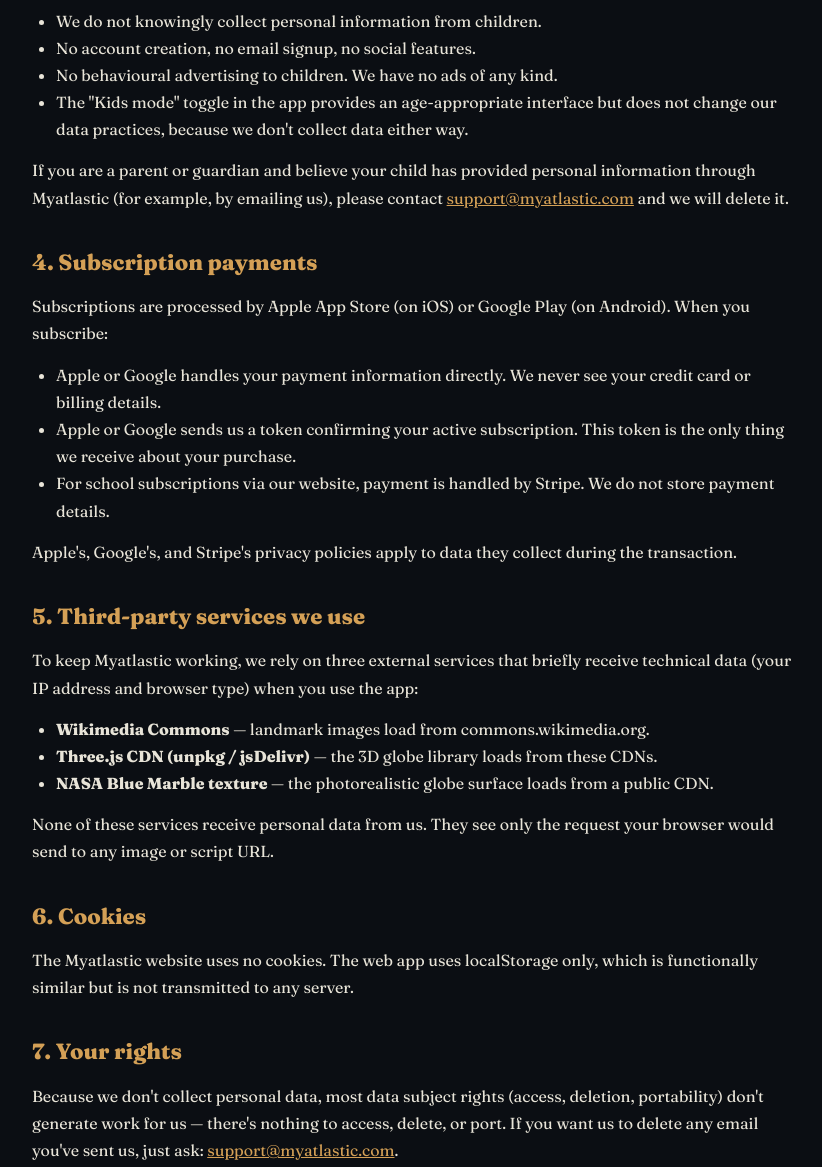
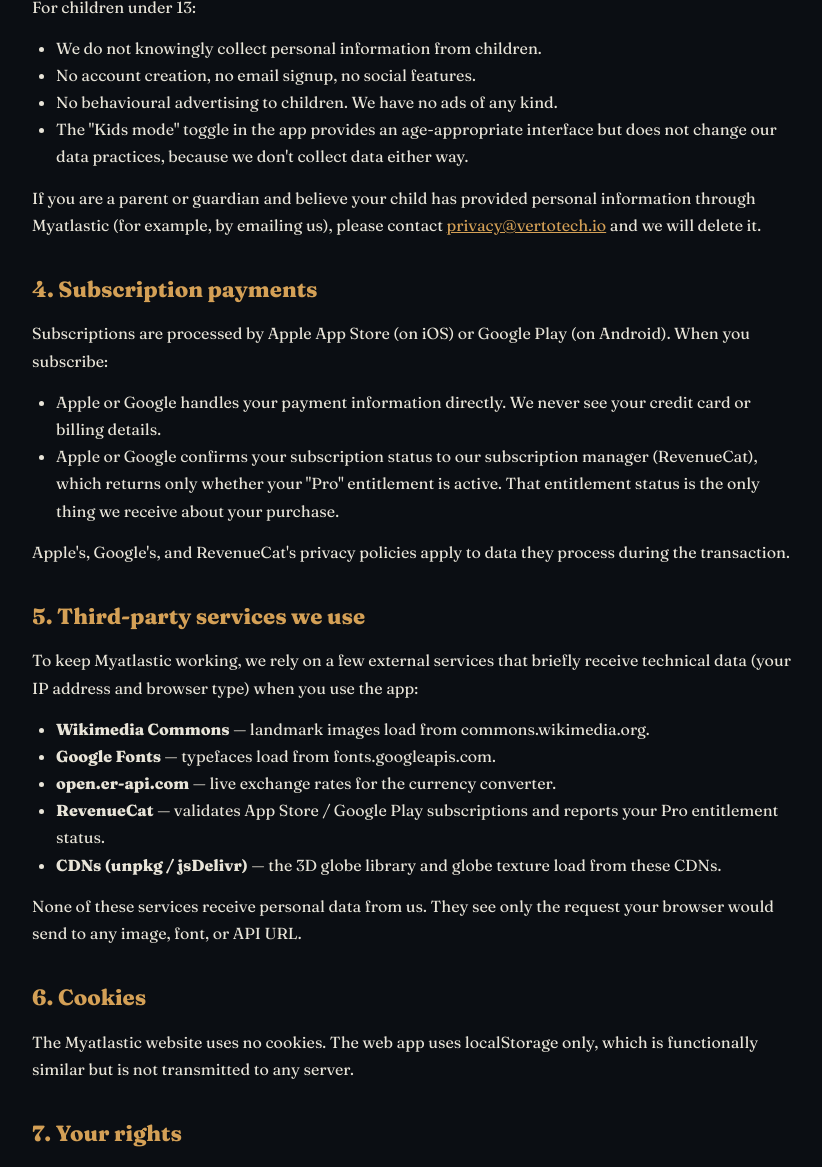
Before and after one commit to digitalcrest01/atlas, a plain HTML site: page privacy/index.html in a window 1280 px wide. Shown: the part 1314-2481 px from the top of the page, without its empty margins (228-1050 px from the left). Drawn offline with Linux system fonts and the light colour scheme.

Commit message:
Add privacy manifest + privacy policy / license cleanup
- PrivacyInfo.xcprivacy: no tracking, no data collected, UserDefaults reason CA92.1
- Privacy policy: privacy@vertotech.io contact; remove stale school/Stripe/backend
  references; accurate third-party list (RevenueCat, Google Fonts, FX API); name Vertotech LLC
- LICENSE: trademark notice for Myatlastic, Itinero + other Vertotech LLC marks

```diff
--- a/privacy/index.html
+++ b/privacy/index.html
@@ -45,7 +45,7 @@
   </div>
 
   <h2>1. What this policy covers</h2>
-  <p>This privacy policy applies to the Myatlastic website (myatlastic.com), the Myatlastic app on iOS and Android, and the Myatlastic web app. "Myatlastic", "we", and "us" refer to the operator of the service.</p>
+  <p>This privacy policy applies to the Myatlastic website (myatlastic.com), the Myatlastic app on iOS and Android, and the Myatlastic web app. "Myatlastic", "we", and "us" refer to Vertotech LLC, the operator of the service.</p>
 
   <h2>2. Information we collect — almost nothing</h2>
 
@@ -68,7 +68,7 @@
   <p>This data is stored on your device only (using <em>localStorage</em> on web, or app sandbox storage on mobile). It never leaves your device and is not sent to us. Uninstalling the app or clearing browser data removes all of it.</p>
 
   <h3>What we collect if you contact us</h3>
-  <p>If you email <a href="mailto:support@myatlastic.com">support@myatlastic.com</a> or <a href="mailto:schools@myatlastic.com">schools@myatlastic.com</a> or submit the school trial form, we receive your email address and whatever you write to us. We use this only to reply to you. We do not add you to any marketing list without your explicit opt-in.</p>
+  <p>If you email us at <a href="mailto:privacy@vertotech.io">privacy@vertotech.io</a> or <a href="mailto:support@myatlastic.com">support@myatlastic.com</a>, we receive your email address and whatever you write to us. We use this only to reply to you. We do not add you to any marketing list without your explicit opt-in.</p>
 
   <h2>3. Children's privacy (COPPA / GDPR-K)</h2>
   <p>Myatlastic is designed for users of all ages, including children under 13 (with parental supervision). We comply with the Children's Online Privacy Protection Act (COPPA) in the US and the General Data Protection Regulation children's provisions (GDPR-K) in the UK and EU.</p>
@@ -81,31 +81,32 @@
     <li>The "Kids mode" toggle in the app provides an age-appropriate interface but does not change our data practices, because we don't collect data either way.</li>
   </ul>
 
-  <p>If you are a parent or guardian and believe your child has provided personal information through Myatlastic (for example, by emailing us), please contact <a href="mailto:support@myatlastic.com">support@myatlastic.com</a> and we will delete it.</p>
+  <p>If you are a parent or guardian and believe your child has provided personal information through Myatlastic (for example, by emailing us), please contact <a href="mailto:privacy@vertotech.io">privacy@vertotech.io</a> and we will delete it.</p>
 
   <h2>4. Subscription payments</h2>
   <p>Subscriptions are processed by Apple App Store (on iOS) or Google Play (on Android). When you subscribe:</p>
   <ul>
     <li>Apple or Google handles your payment information directly. We never see your credit card or billing details.</li>
-    <li>Apple or Google sends us a token confirming your active subscription. This token is the only thing we receive about your purchase.</li>
-    <li>For school subscriptions via our website, payment is handled by Stripe. We do not store payment details.</li>
+    <li>Apple or Google confirms your subscription status to our subscription manager (RevenueCat), which returns only whether your "Pro" entitlement is active. That entitlement status is the only thing we receive about your purchase.</li>
   </ul>
-  <p>Apple's, Google's, and Stripe's privacy policies apply to data they collect during the transaction.</p>
+  <p>Apple's, Google's, and RevenueCat's privacy policies apply to data they process during the transaction.</p>
 
   <h2>5. Third-party services we use</h2>
-  <p>To keep Myatlastic working, we rely on three external services that briefly receive technical data (your IP address and browser type) when you use the app:</p>
+  <p>To keep Myatlastic working, we rely on a few external services that briefly receive technical data (your IP address and browser type) when you use the app:</p>
   <ul>
     <li><strong>Wikimedia Commons</strong> — landmark images load from commons.wikimedia.org.</li>
-    <li><strong>Three.js CDN (unpkg / jsDelivr)</strong> — the 3D globe library loads from these CDNs.</li>
-    <li><strong>NASA Blue Marble texture</strong> — the photorealistic globe surface loads from a public CDN.</li>
+    <li><strong>Google Fonts</strong> — typefaces load from fonts.googleapis.com.</li>
+    <li><strong>open.er-api.com</strong> — live exchange rates for the currency converter.</li>
+    <li><strong>RevenueCat</strong> — validates App Store / Google Play subscriptions and reports your Pro entitlement status.</li>
+    <li><strong>CDNs (unpkg / jsDelivr)</strong> — the 3D globe library and globe texture load from these CDNs.</li>
   </ul>
-  <p>None of these services receive personal data from us. They see only the request your browser would send to any image or script URL.</p>
+  <p>None of these services receive personal data from us. They see only the request your browser would send to any image, font, or API URL.</p>
 
   <h2>6. Cookies</h2>
   <p>The Myatlastic website uses no cookies. The web app uses localStorage only, which is functionally similar but is not transmitted to any server.</p>
 
   <h2>7. Your rights</h2>
-  <p>Because we don't collect personal data, most data subject rights (access, deletion, portability) don't generate work for us — there's nothing to access, delete, or port. If you want us to delete any email you've sent us, just ask: <a href="mailto:support@myatlastic.com">support@myatlastic.com</a>.</p>
+  <p>Because we don't collect personal data, most data subject rights (access, deletion, portability) don't generate work for us — there's nothing to access, delete, or port. If you want us to delete any email you've sent us, just ask: <a href="mailto:privacy@vertotech.io">privacy@vertotech.io</a>.</p>
 
   <p>Under GDPR (EU/UK), you have the right to:</p>
   <ul>
@@ -117,13 +118,13 @@
   <p>Under CCPA (California), you have the right to know what personal data is collected (none), the right to deletion (no data to delete), and the right to non-discrimination for exercising these rights.</p>
 
   <h2>8. Security</h2>
-  <p>We take reasonable steps to protect any data we hold. Because we hold essentially no data, this is a small obligation. Email correspondence is stored in our email provider (currently Google Workspace). Subscription tokens from Apple and Google are stored on our backend with industry-standard encryption.</p>
+  <p>We take reasonable steps to protect any data we hold. Because we hold essentially no data, this is a small obligation. We operate no backend database of our own. Email correspondence is stored with our email provider; subscription and entitlement status is handled by Apple, Google, and RevenueCat under their own security practices.</p>
 
   <h2>9. Changes to this policy</h2>
   <p>If we ever change our privacy practices (for example, adding optional account features), we will update this policy and post a notice in the app. Material changes will require explicit re-consent.</p>
 
   <h2>10. Contact</h2>
-  <p>Questions, concerns, or just want to chat about privacy? Email <a href="mailto:support@myatlastic.com">support@myatlastic.com</a>.</p>
+  <p>Privacy questions or concerns? Email <a href="mailto:privacy@vertotech.io">privacy@vertotech.io</a>. For general app support, email <a href="mailto:support@myatlastic.com">support@myatlastic.com</a>.</p>
 
   <p style="margin-top: 60px; color: #8a8676; font-size: 13px;">
     Myatlastic is operated by Vertotech LLC. Address available on request.
```
Also changed, not shown: site/privacy.html (+14 -13 lines), 2 other files.
